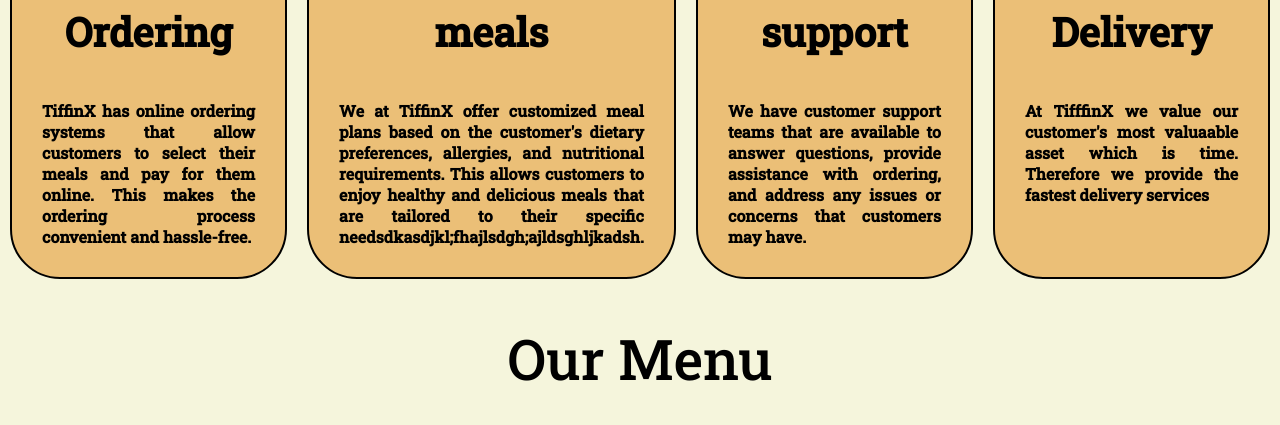
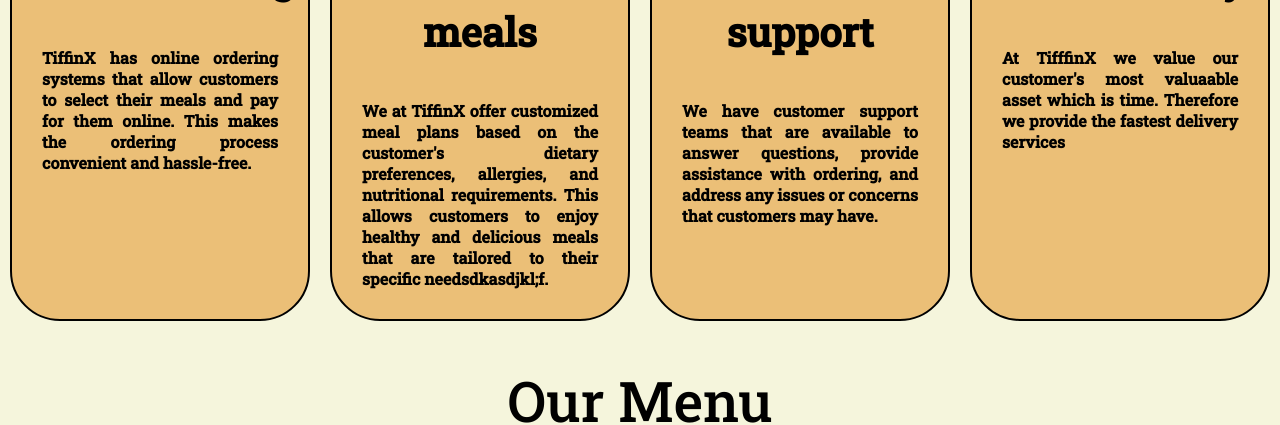
Before and after one commit to omkarvasekar/Tiffinx, a plain HTML site: page index.html in a window 1280 px wide. Shown: the part 932-1357 px from the top of the page. Drawn offline with nearby package versions, Linux system fonts and the light colour scheme.

Commit message:
Update index.html

```diff
--- a/index.html
+++ b/index.html
@@ -60,7 +60,7 @@
                 <h2 class="h-secondary center">Customized meals</h2>
                 <p class="center">We at TiffinX offer customized meal plans based on the customer's dietary preferences,
                     allergies, and nutritional requirements. This allows customers to enjoy healthy and delicious meals
-                    that are tailored to their specific needsdkasdjkl;fhajlsdgh;ajldsghljkadsh.</p>
+                    that are tailored to their specific needsdkasdjkl;f.</p>
             </div>
             <div class="box ">
                 <img src="customer-support.png" alt="'img not found">
```
